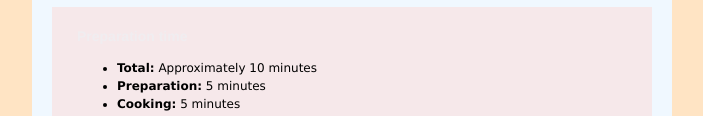
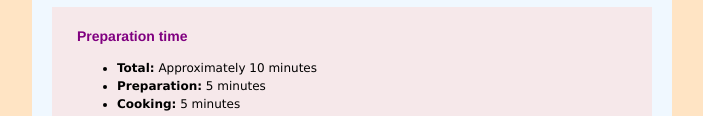
Before and after one commit to Octaviusb/recipe-page-main, a plain HTML site: page index.html in a window 1280 px wide. Shown: the part 498-614 px from the top of the page, without its empty margins (288-991 px from the left). Drawn offline with Linux system fonts and the light colour scheme.

Commit message:
Update style.css

```diff
--- a/style.css
+++ b/style.css
@@ -55,7 +55,7 @@ h3{
     font-size: 14px;
     font-family: 'Franklin Gothic Medium', 'Arial Narrow', Arial, sans-serif;
     font-weight: bold;
-    color: rgb(240, 237, 240);
+    color: purple;
 }
 
 .preparacion {
```
